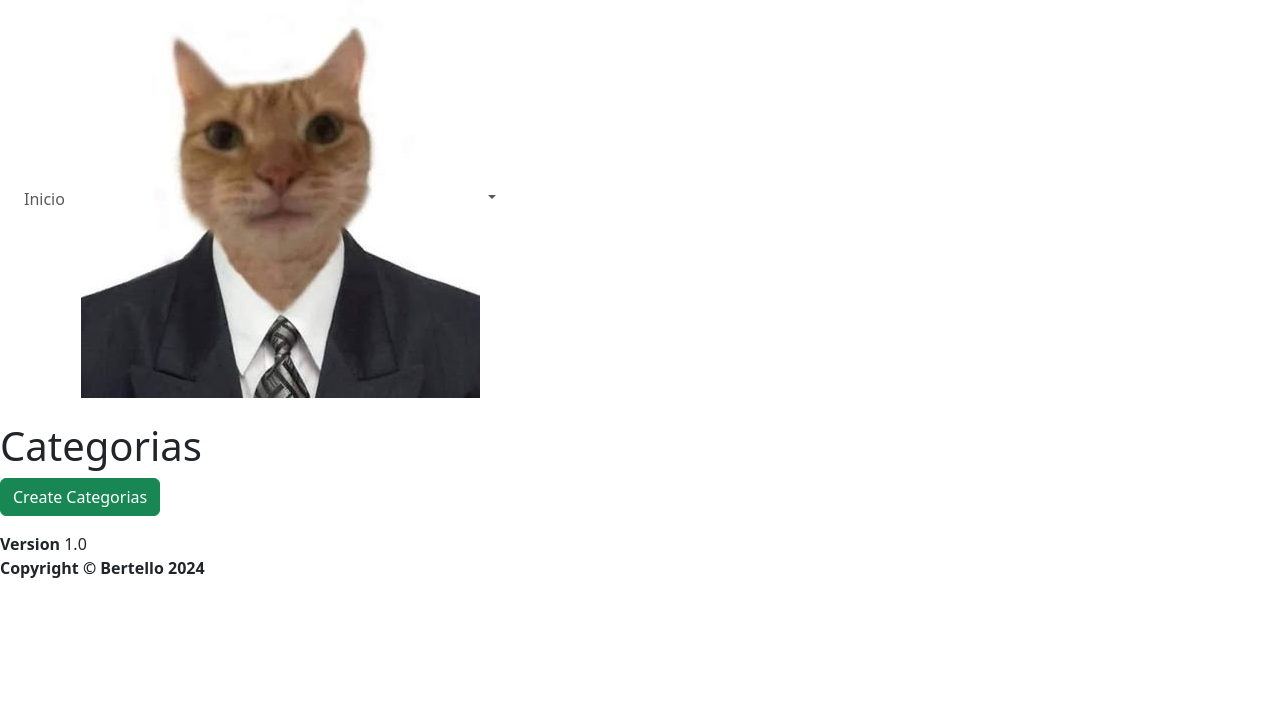
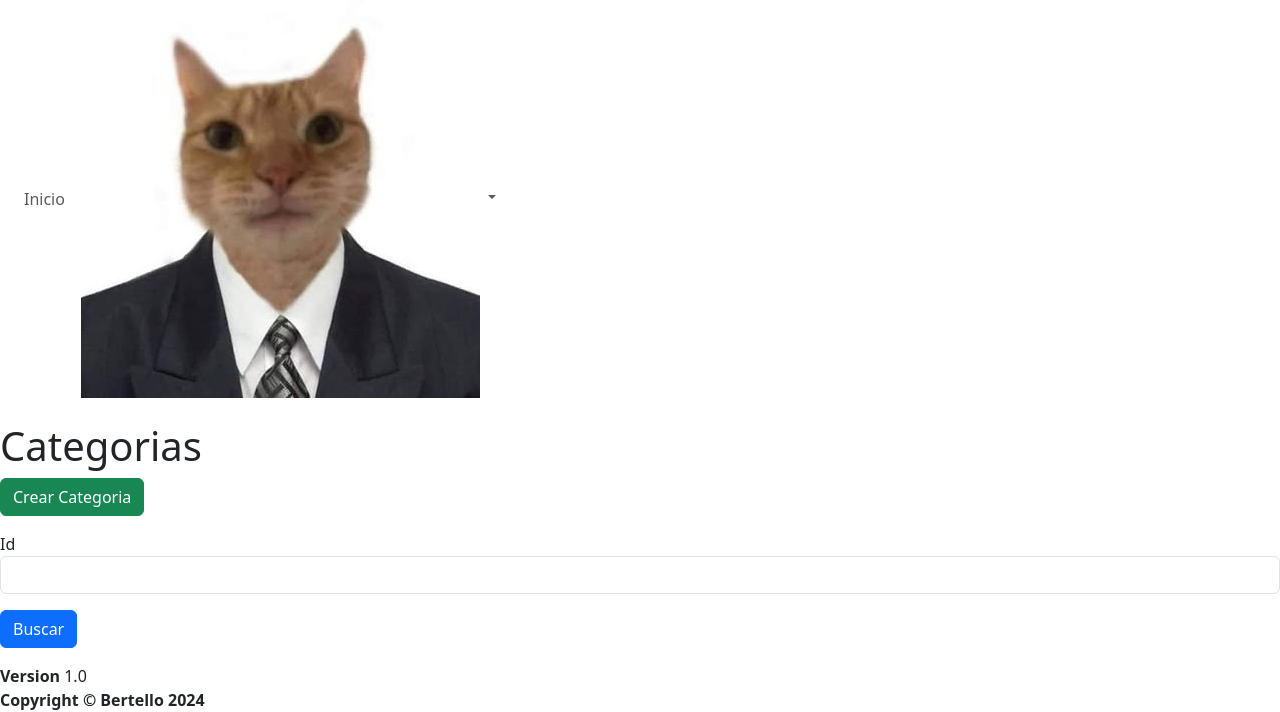
Before and after one commit to Dwar325/proyecto-EduCrea, a Yii app: template proyecto/views/categorias/index.php in a window 1280 px wide. Shown: the part 325-1037 px from the top of the page. Before the commit the page ends 903 px from the top, so only its background shows below. Run offline with PHP 8.4 and a stand-in for Yii, Linux system fonts and the light colour scheme; the template is opened without the code that fills it, so the values that code supplies are empty; form fields are guessed from the names that the template uses; some libraries are stand-ins or nearby versions.

Commit message:
Cambios realizados en las vistas del index

```diff
--- a/proyecto/config/params.php
+++ b/proyecto/config/params.php
@@ -1,6 +1,8 @@
 <?php
 
 return [
+    'bsVersion' => '5.x',
+    'icon-framework' => 'fa',
     'adminEmail' => 'admin@example.com',
     'senderEmail' => 'noreply@example.com',
     'senderName' => 'Example.com mailer',
--- a/proyecto/views/categorias/_search.php
+++ b/proyecto/views/categorias/_search.php
@@ -17,15 +17,8 @@ use yii\widgets\ActiveForm;
 
     <?= $form->field($model, 'id') ?>
 
-    <?= $form->field($model, 'nombre') ?>
-
-    <?= $form->field($model, 'descripcion') ?>
-
-    <?= $form->field($model, 'activo') ?>
-
     <div class="form-group">
-        <?= Html::submitButton('Search', ['class' => 'btn btn-primary']) ?>
-        <?= Html::resetButton('Reset', ['class' => 'btn btn-outline-secondary']) ?>
+        <?= Html::submitButton('Buscar', ['class' => 'btn btn-primary']) ?>
     </div>
 
     <?php ActiveForm::end(); ?>
--- a/proyecto/views/categorias/create.php
+++ b/proyecto/views/categorias/create.php
@@ -5,7 +5,7 @@ use yii\helpers\Html;
 /** @var yii\web\View $this */
 /** @var app\models\Categorias $model */
 
-$this->title = 'Create Categorias';
+$this->title = 'Crear Categoria';
 $this->params['breadcrumbs'][] = ['label' => 'Categorias', 'url' => ['index']];
 $this->params['breadcrumbs'][] = $this->title;
 ?>
--- a/proyecto/views/categorias/index.php
+++ b/proyecto/views/categorias/index.php
@@ -1,10 +1,12 @@
 <?php
 
 use app\models\Categorias;
+use kartik\icons\Icon;
 use yii\helpers\Html;
-use yii\helpers\Url;
+use kartik\grid\GridView;
+use yii\widgets\Pjax;
 use yii\grid\ActionColumn;
-use yii\grid\GridView;
+use Yii\helpers\Url;
 
 /** @var yii\web\View $this */
 /** @var app\models\CategoriasSearch $searchModel */
@@ -13,34 +15,59 @@ use yii\grid\GridView;
 $this->title = 'Categorias';
 $this->params['breadcrumbs'][] = $this->title;
 ?>
+
+
 <div class="categorias-index">
 
-    <h1><?= Html::encode($this->title) ?></h1>
+        <h1><?= Html::encode($this->title) ?></h1>
 
-    <p>
-        <?= Html::a('Create Categorias', ['create'], ['class' => 'btn btn-success']) ?>
-    </p>
+        <p>
+            <?= Html::a('Crear Categoria', ['create'], ['class' => 'btn btn-success']) ?>
+        </p>
 
-    <?php // echo $this->render('_search', ['model' => $searchModel]); ?>
+        <p> <?php echo $this->render('_search', ['model' => $searchModel]); ?> </p>
 
-    <?= GridView::widget([
+    </div>
+
+    <?php echo GridView::widget([
+        'id' => 'kv-grid-demo',
         'dataProvider' => $dataProvider,
-        'filterModel' => $searchModel,
+        //'filterModel' => $searchModel,
         'columns' => [
             ['class' => 'yii\grid\SerialColumn'],
 
             'id',
             'nombre',
-            'descripcion:ntext',
+            'descripcion',
             'activo',
+
             [
                 'class' => ActionColumn::className(),
-                'urlCreator' => function ($action, Categorias $model, $key, $index, $column) {
+                'template' => "{view} {delete}",
+                'urlCreator' => function ($action, \app\models\Categorias $model, $key, $index, $column) {
                     return Url::toRoute([$action, 'id' => $model->id]);
-                 }
+                }
             ],
+        ], // check this value by clicking GRID COLUMNS SETUP button at top of the page
+        'headerContainer' => ['style' => 'top:50px', 'class' => 'kv-table-header'], // offset from top
+        'floatHeader' => true, // table header floats when you scroll
+        'floatPageSummary' => true, // table page summary floats when you scroll
+        'floatFooter' => false, // disable floating of table footer
+        'pjax' => false, // pjax is set to always false for this demo
+        // parameters from the demo form
+        'responsive' => false,
+        'bordered' => true,
+        'striped' => false,
+        'condensed' => true,
+        'hover' => true,
+        'showPageSummary' => true,
+        'panel' => [
+            //'after' => '<div class="float-right float-end"><button type="button" class="btn btn-primary" onclick="var keys = $("#kv-grid-demo").yiiGridView("getSelectedRows").length; alert(keys > 0 ? "Downloaded " + keys + " selected books to your account." : "No rows selected for download.");"><i class="fas fa-download"></i> Download Selected</button></div><div style="padding-top: 5px;"><em>* The page summary displays SUM for first 3 amount columns and AVG for the last.</em></div><div class="clearfix"></div>',
+            'heading' => '<i class="fas fa-book"></i> Categoria',
+            'type' => 'primary',
+            'before' => '<div style="padding-top: 7px;"></div>',
         ],
-    ]); ?>
-
+    ]);
+    ?>
 
 </div>
--- a/proyecto/views/layouts/left.php
+++ b/proyecto/views/layouts/left.php
@@ -19,7 +19,7 @@
                             'icon' => 'user-secret',
                             'url' => '#',
                             'items' => [
-                                ['label' => 'Registro', 'iconType' => 'far', 'icon' => 'arrow-right', 'url' => ['/categorias/index']],
+                                ['label' => 'Registro', 'url' => ['/categorias/index']],
                                 //['label' => 'Histórico de Visitas', 'iconType' => 'far', 'icon' => 'arrow-right', 'url' => ['/boleta-detalle/indexhistorico']],
                                 // ['label' => 'Estados de Boleta', 'iconType' => 'far', 'icon' => 'arrow-right', 'url' => ['/boleta-estado'],'badge' => '<span class="badge badge-info right">3</span>',],
                             ],
@@ -29,7 +29,7 @@
                             'icon' => 'user',
                             'url' => '#',
                             'items' => [
-                                ['label' => 'Registro', 'iconType' => 'far', 'icon' => 'arrow-right', 'url' => ['/programas/index'],],
+                                ['label' => 'Registro', 'url' => ['/programas/index'],],
                                 //['label' => 'Restricción de Acceso', 'iconType' => 'far', 'icon' => 'arrow-right', 'url' => ['/lista-negra'],],
                                 // ['label' => 'Naturaleza del visitante', 'iconType' => 'far', 'icon' => 'arrow-right', 'url' => ['/persona-tipo'],],
                             ],
```
Also changed, not shown: proyecto/config/web.php (+28 -0 lines), 1 other file.
